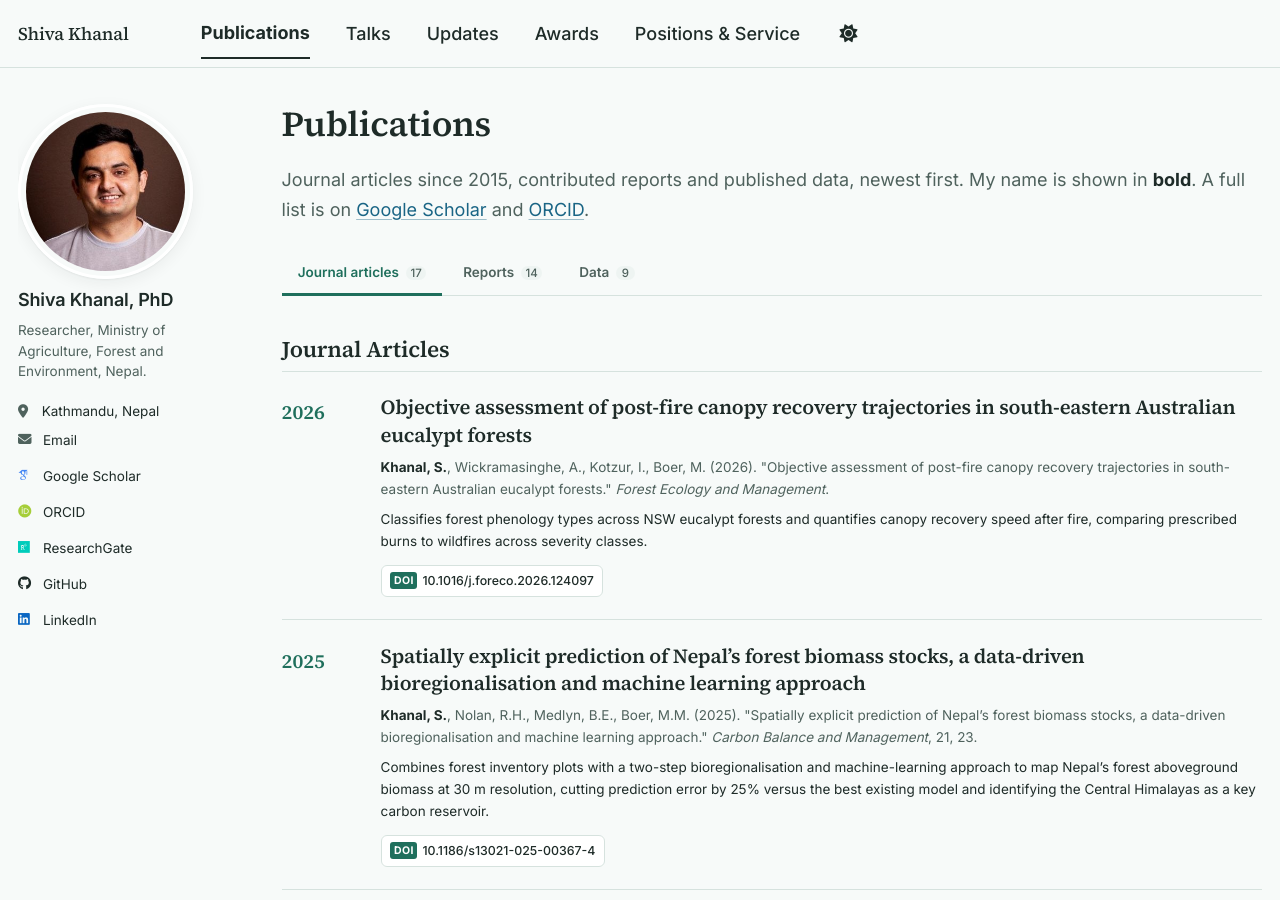
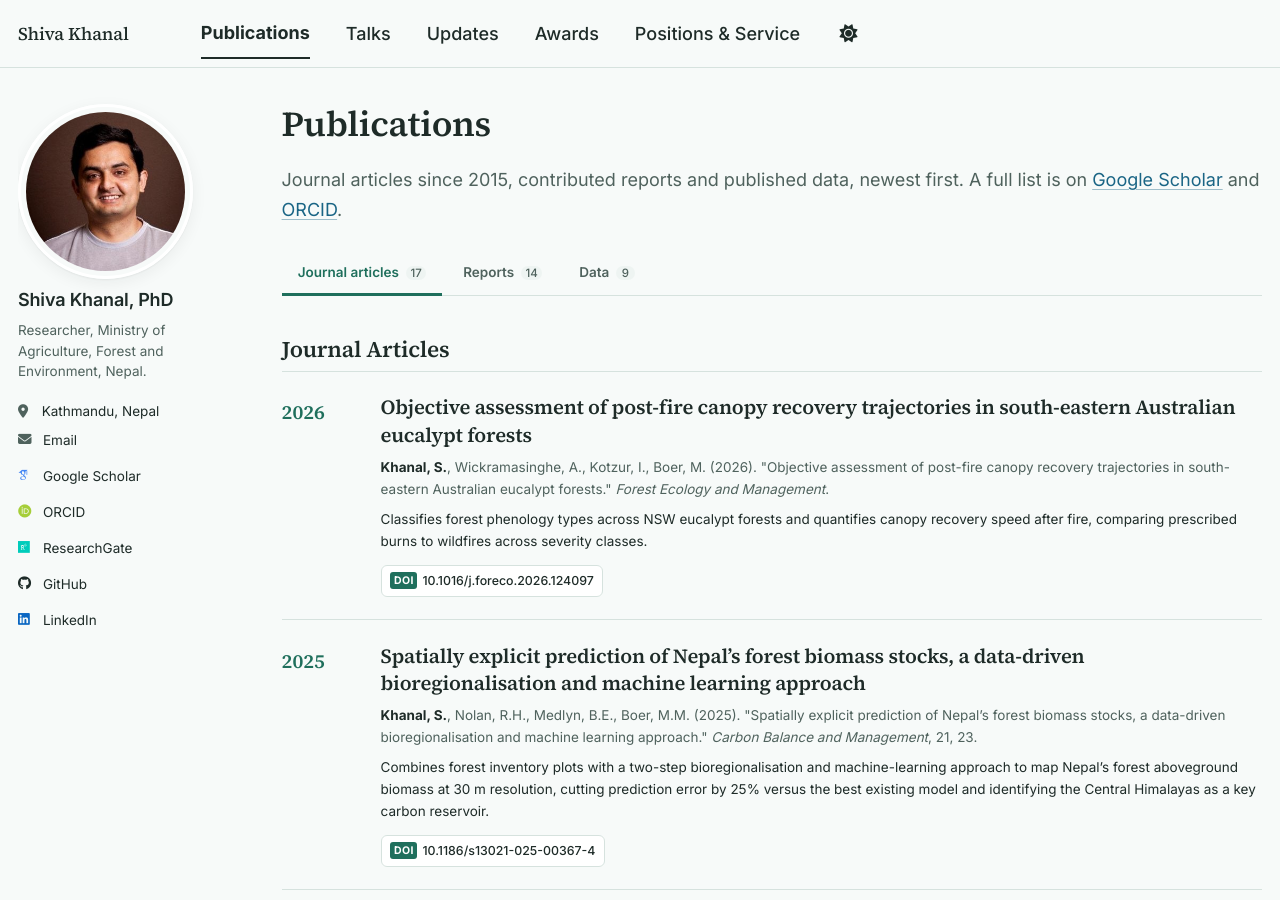
Before and after one commit to shivakhanal/shivakhanal.github.io, a Jekyll site: the page built from _pages/publications.html, in a window 1280 px wide and 900 px high. Built offline with Jekyll 4.4.1, drawn with Linux system fonts in a browser that asks for light colours; some web fonts are replaced; a script that is not in the unit is left out.

Commit message:
removed "my name in bold"

```diff
--- a/_pages/publications.html
+++ b/_pages/publications.html
@@ -9,7 +9,7 @@ description: "Peer-reviewed articles, contributed reports and published datasets
 {% include base_path %}
 
 <p class="page__lead-note">
-  Journal articles since 2015, contributed reports and published data, newest first. My name is shown in <strong class="pub__me">bold</strong>.
+  Journal articles since 2015, contributed reports and published data, newest first.
   {% if site.author.googlescholar %}A full list is on <a href="{{ site.author.googlescholar }}">Google Scholar</a>{% if site.author.orcid %} and <a href="{{ site.author.orcid }}">ORCID</a>{% endif %}.{% endif %}
 </p>
 
```
